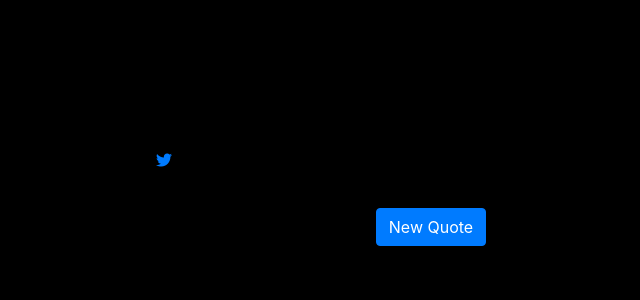
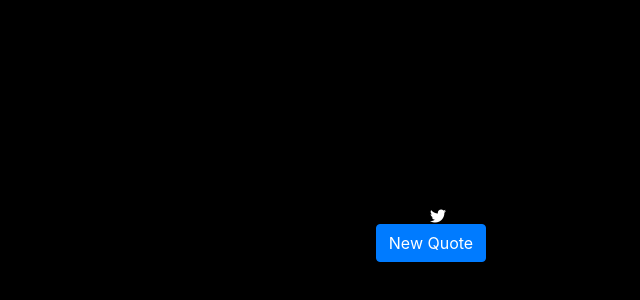
Before and after one commit to aweoluwatobi/random-quote-machine, a plain HTML site: page index.html in a window 1280 px wide. Shown: the part 88-388 px from the top of the page, without its empty margins (209-849 px from the left). Drawn offline with nearby package versions, Linux system fonts and the light colour scheme; a web font is replaced by a local one.

Commit message:
Styling twitter icon

```diff
--- a/index.html
+++ b/index.html
@@ -15,13 +15,14 @@
           <div class="relative">
             <div class="row text-center">
                 <blockquote class="blockquote" id="random-quote"></blockquote>
-                <a class="fab fa-twitter"></a>
+            </div>
+            <div class="row icon">
+                    <a class="fab fa-twitter"></a>
             </div>
             <div class="row text-center">
                 <blockquote class="col-sm-12">
                     <button id="get-quote" class="btn btn-primary">New Quote</button>
                 </blockquote>
-
             </div>
           </div>
         </div>
--- a/styles/style.css
+++ b/styles/style.css
@@ -29,3 +29,13 @@ p {
     width:600px;
     margin:auto;
 }
+.fab {
+    color: #fff !important;
+    display: inline-block;
+    width: 30px;
+    margin: 0 auto;
+}
+
+.icon {
+    text-align: right !important;
+}
```
